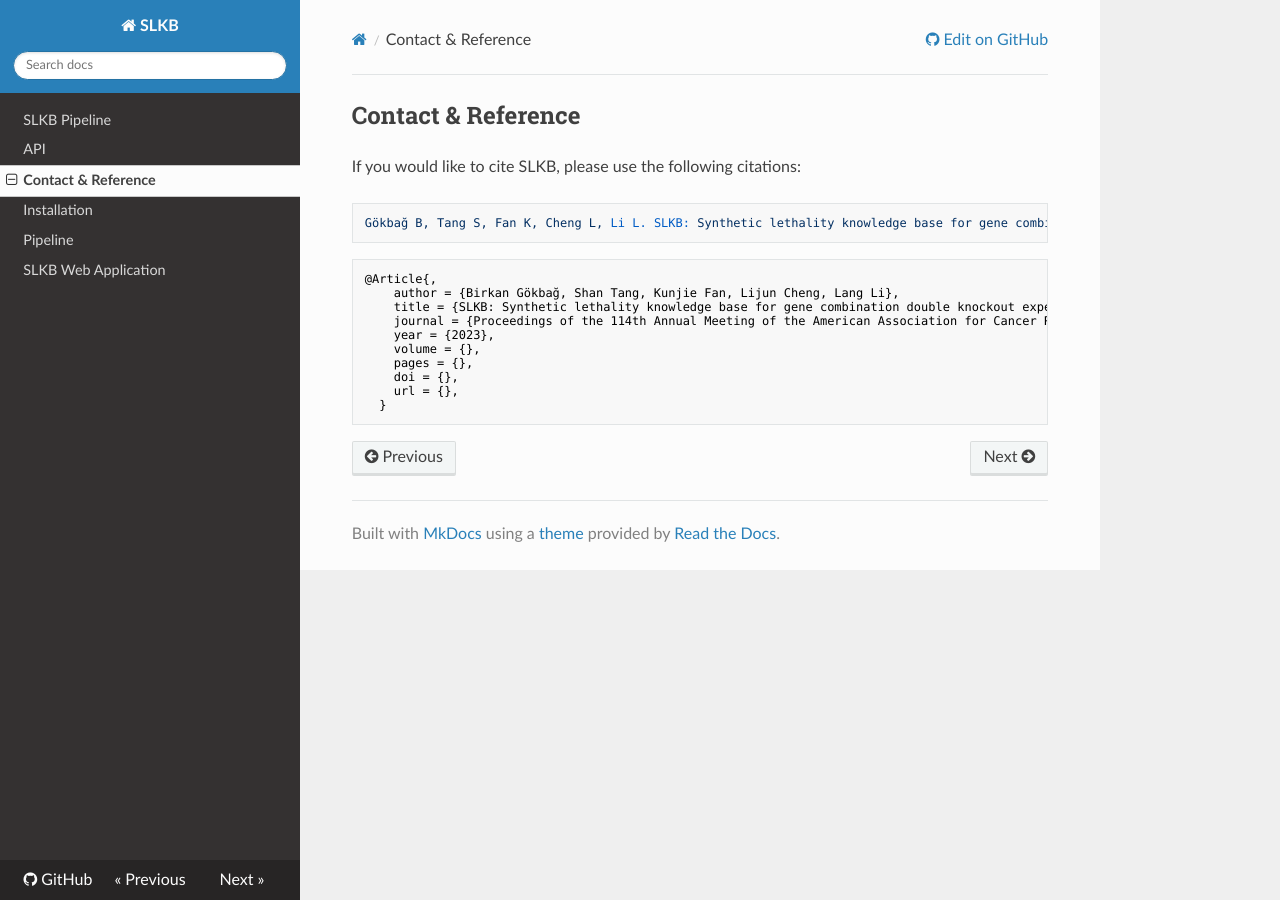
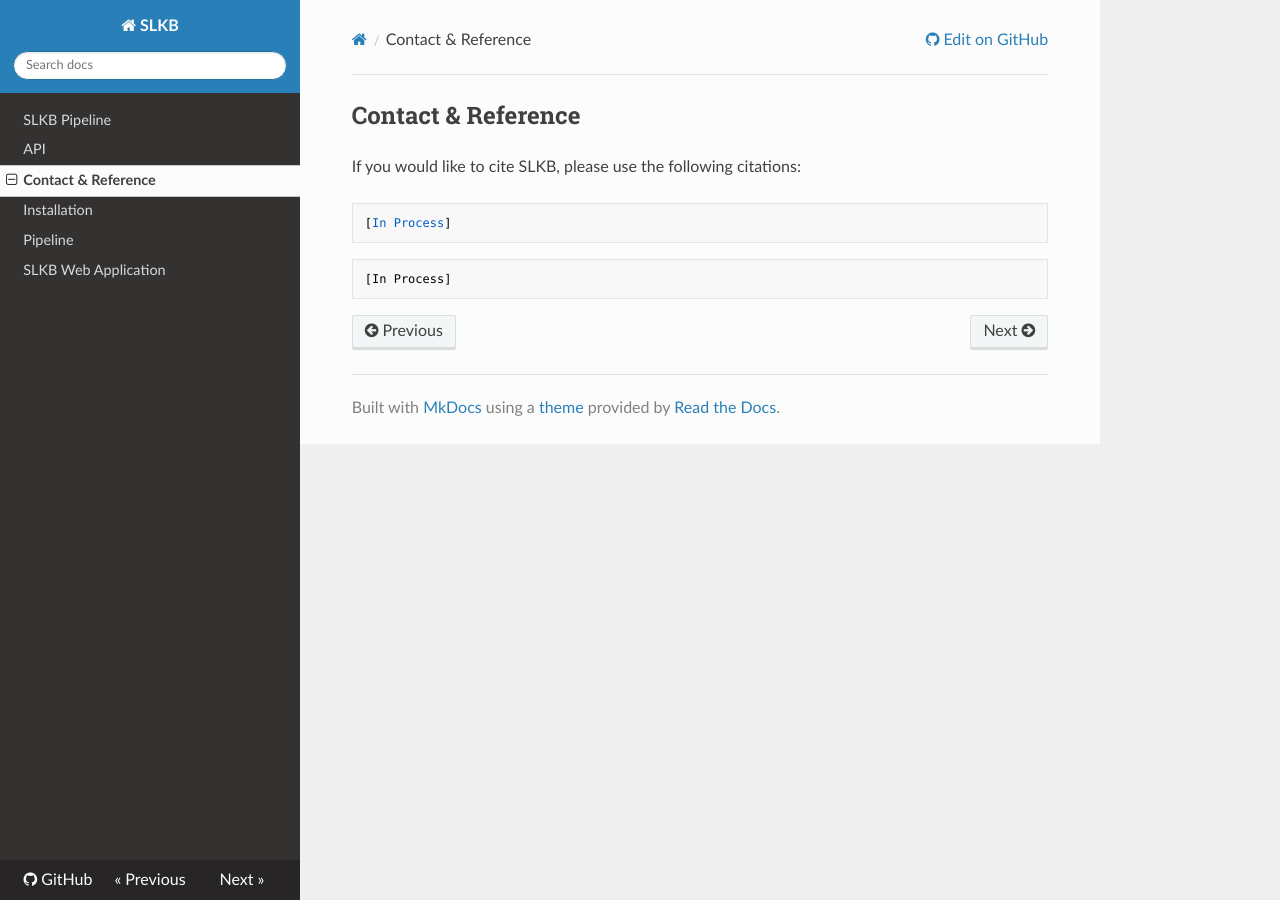
Before and after one commit to BirkanGokbag/SLKB-Analysis-Pipeline, an MkDocs documentation site: the page built from docs/Contact & Reference.md, in a window 1280 px wide. Built offline with MkDocs 1.6.1, drawn with Linux system fonts in a browser that asks for light colours; nearby versions of some CDN libraries.

````diff
--- a/SLKB/__init__.py
+++ b/SLKB/__init__.py
@@ -4,19 +4,13 @@ import numpy as np
 import pandas as pd
 import os
 import math
-from itertools import chain
 import pickle
 import sqlalchemy
 from sqlalchemy.orm import sessionmaker
 from scipy import optimize
 from scipy.stats import sem
 import subprocess
-import shlex
-import sqlite3
 import sqlalchemy
-
-from sqlalchemy.engine import Engine
-from sqlalchemy import event
 
 import pkg_resources
 PACKAGE_PATH = pkg_resources.resource_filename('SLKB', '/')
--- a/docs/Contact & Reference.md
+++ b/docs/Contact & Reference.md
@@ -3,18 +3,9 @@
 If you would like to cite SLKB, please use the following citations:
 
 ```
-Gökbağ B, Tang S, Fan K, Cheng L, Li L. SLKB: Synthetic lethality knowledge base for gene combination double knockout experiments [abstract]. In: Proceedings of the 114th Annual Meeting of the American Association for Cancer Research; 2023 Apr 14–19; Orlando. Florida (FL): AACR; 2023. Abstract nr 6581.
+[In Process]
 ```
 
 ```Biblex
-@Article{,
-    author = {Birkan Gökbağ, Shan Tang, Kunjie Fan, Lijun Cheng, Lang Li},
-    title = {SLKB: Synthetic lethality knowledge base for gene combination double knockout experiments},
-    journal = {Proceedings of the 114th Annual Meeting of the American Association for Cancer Research},
-    year = {2023},
-    volume = {},
-    pages = {},
-    doi = {},
-    url = {},
-  }
+[In Process]
 ```
--- a/mkdocs.yml
+++ b/mkdocs.yml
@@ -1,6 +1,6 @@
 site_name: SLKB
 theme: readthedocs
 
-site_description: 'SLKB: Synthetic lethality knowledge base for gene combination double knockout experiments'
-repo_url: https://github.com/BirkanGokbag/SyntheticLethality-NewDB-Pipeline
+site_description: 'SLKB: Synthetic lethality knowledge base'
+repo_url: https://github.com/BirkanGokbag/SLKB-Analysis-Pipeline/
 use_directory_urls: false
````
Also changed, not shown: docs/pipeline.md (+39 -42 lines), docs/images/DB.png, 2 other files.
